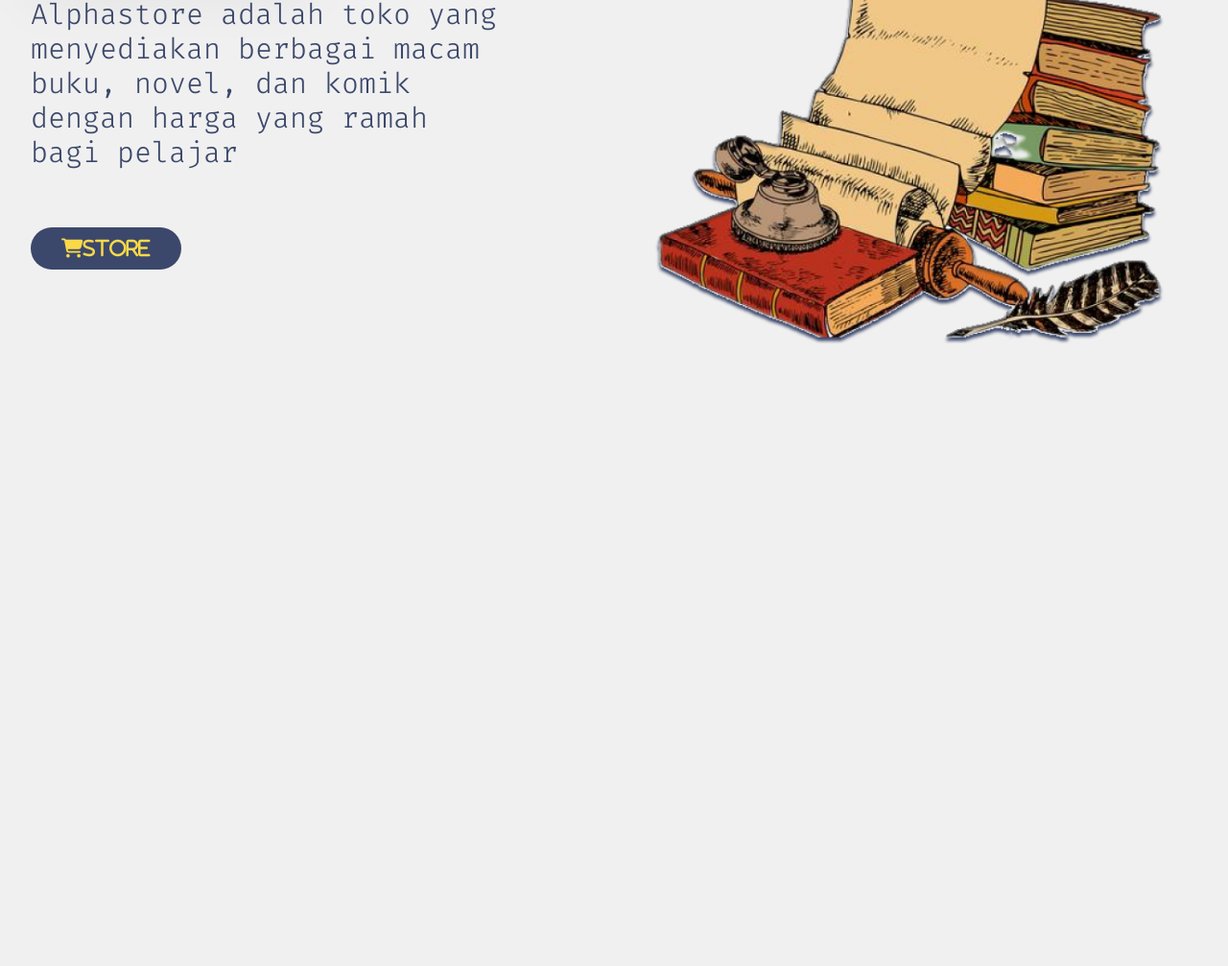
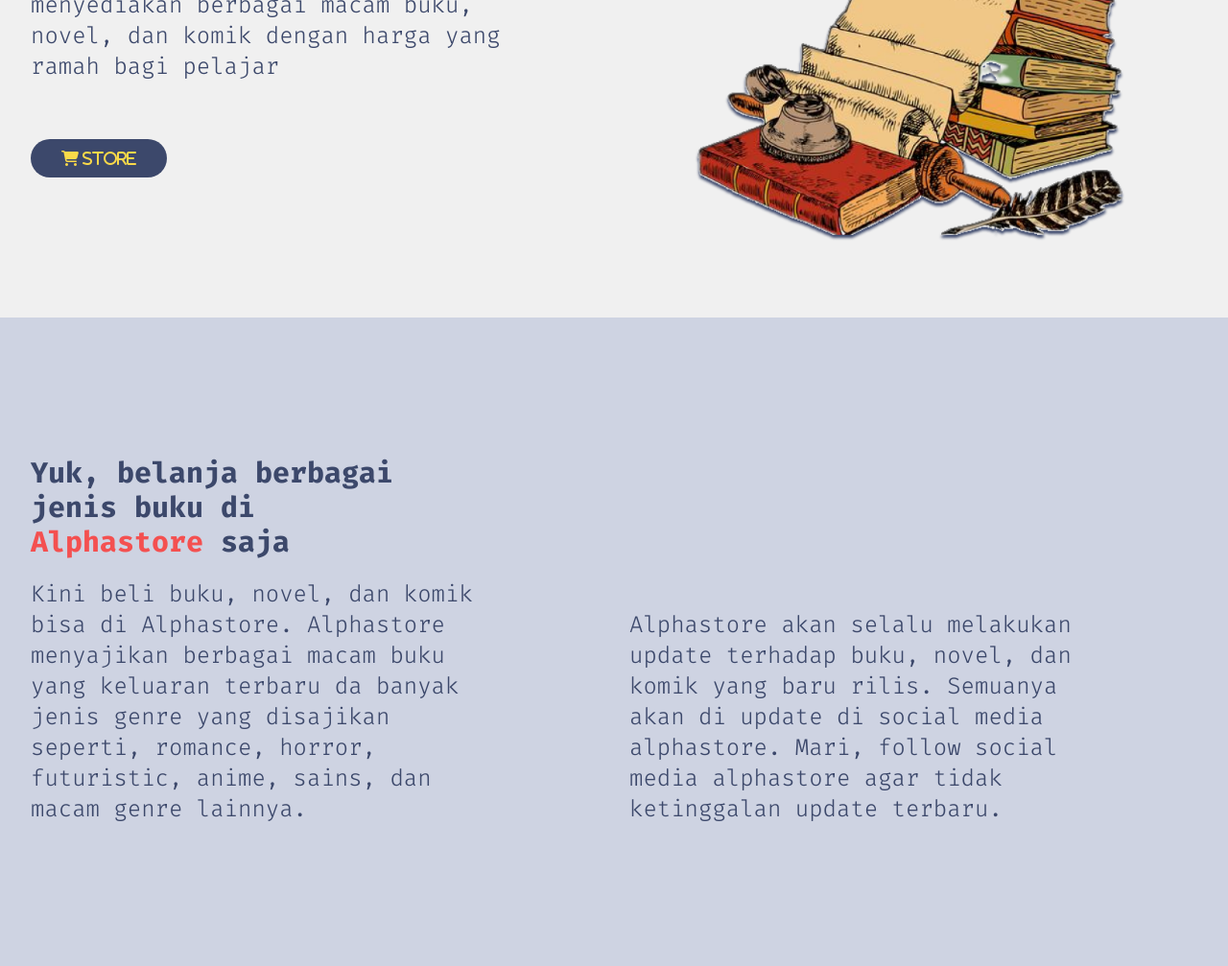
Before and after one commit to rulanugrh/alpha, a website: page view/index.html in a window 1280 px wide. Shown: the part 369-1376 px from the top of the page at 96% size. Before the commit the page ends 800 px from the top, so only its background shows below. Drawn offline with Linux system fonts and the light colour scheme.

Commit message:
feat: section about

```diff
--- a/view/index.html
+++ b/view/index.html
@@ -10,7 +10,9 @@
 </head>
 <body class="bg-putih">
 
-    <!-- Navigation Bar -->
+
+    <!--
+
     <nav class="w-full py-7 mt-10">
         <div class="w-11/12 m-auto flex justify-between items-center">
             <div class="font-firacode font-bold text-xl md:text-2xl lg:text-3xl text-merah">Alphastore</div>
@@ -21,32 +23,32 @@
                 <li><a href="#help">Help</a></li>
             </ul>
 
-            <!--
-                <div class="flex gap-2 md:gap-5 lg:gap-7 text-xl md:text-2xl lg:text-3xl font-firacode">
+
+            <div class="flex gap-2 md:gap-5 lg:gap-7 text-xl md:text-2xl lg:text-3xl font-firacode">
                 <a href="#login" class="bg-navy text-kuning font-bold text-xl md:text-2xl lg:text-2xl py-3 px-8 rounded-full">Login</a>
                 <a href="#signup" class="bg-gray-500 text-navy font-bold text-xl md:text-2xl lg:text-2xl py-3 px-8 rounded-full">Sign Up</a>
             </div>
-             -->
+
 
 
         </div>
     </nav>
-
+-->
     <!-- Home Start -->
-    <section id="home">
+    <section id="home" class="pt-36 pb-20">
         <div class="container">
-            <div class="flex flex-wrap font-firacode mt-10">
+            <div class="flex flex-wrap font-firacode">
                 <div class="w-full self-center px-4 lg:w-1/2">
                     <h1 class="w-10/12 text-xl md:text-2xl lg:text-5xl drop-shadow-2xl font-bold text-navy">Welcome To <span class="text-merah text-xl md:text-2xl lg:text-5xl"> Alphastore</span>
                     </h1>
-                    <p class="mt-5 font-thin text-navy lg:text-3xl leading-relaxed mb-10 w-10/12">
+                    <p class="mt-5 font-thin text-navy lg:text-2xl leading-relaxed mb-10 w-10/12">
                         Alphastore adalah toko yang menyediakan berbagai macam buku, novel, dan komik dengan harga yang ramah bagi pelajar
                     </p>
-                    <i class="bg-navy text-kuning font-bold text-xl py-3 px-8 rounded-full mt-5 fa-solid fa-cart-shopping">Store</i>
+                    <a href="https://github.com/rulanugrh/alpha" class="bg-navy text-kuning font-bold text-base py-3 px-8 rounded-full mt-5 fa-solid fa-cart-shopping"> Store</a>
                 </div>
                 <div class="w-full self-end px-4 lg:w-1/2">
                     <div class="mt-10">
-                        <img src="./img/profil.png" alt="Alphastore" class="max-w-full mx-auto" height="600" width="600" />
+                        <img src="./img/profil.png" alt="Alphastore" class="max-w-full mx-auto" height="500" width="500" />
                     </div>
                 </div>
             </div>
@@ -54,5 +56,22 @@
     </section>
     <!-- Home End -->
 
+    <!-- About Start -->
+    <section id="about" class="pt-36 pb-32 bg-second">
+        <div class="container">
+            <div class="flex flex-wrap font-firacode">
+                <div class="px-4 w-full lg:w-1/2 self-center">
+                    <h1 class="w-10/12 lg:w-8/12 text-navy font-bold text-xl md:text-2xl lg:text-3xl">Yuk, belanja berbagai jenis buku di <span class="text-merah">Alphastore</span> saja</h1>
+                    <p class="mt-5 mb-5 w-10/12 font-thin text-base md:text-lg lg:text-2xl text-navy"> Kini beli buku, novel, dan komik bisa di Alphastore. Alphastore menyajikan berbagai macam buku yang keluaran terbaru da banyak jenis genre yang disajikan seperti, romance, horror, futuristic, anime, sains, dan macam genre lainnya. </p>
+                </div>
+                <div class="px-4 w-full lg:w-1/2 self-end">
+                    <p class="mb-5 w-10/12 font-thin text-base md:text-xl lg:text-2xl text-navy"> Alphastore akan selalu melakukan update terhadap buku, novel, dan komik yang baru rilis. Semuanya akan di update di social media alphastore. Mari, follow social media alphastore agar tidak ketinggalan update terbaru.</p>
+                </div>
+            </div>
+        </div>
+    </section>
+    <!-- About End -->
+
+    <section></section>
 </body>
 </html>
--- a/view/tailwind.config.js
+++ b/view/tailwind.config.js
@@ -6,16 +6,21 @@
       center: true,
       padding: '16px'
     },
-    extend: {},
+    extend: {
       colors: {
         navy: '#3c486b',
         merah: '#f45050',
         kuning: '#f9d949',
-      putih: '#f0f0f0'
+        putih: '#f0f0f0',
+        second: '#ced3e2'
       },
       fontFamily: {
         firacode: "'Fira Code', monospace;"
       },
+      screens: {
+        '2xl': '1320px'
+      }
+    },
   },
   plugins: [],
 }
```
Also changed, not shown: view/build/output/styles.css. Lines whose indentation alone changed are shown as unchanged.
